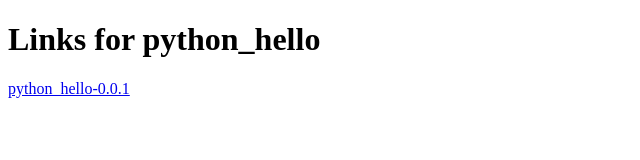
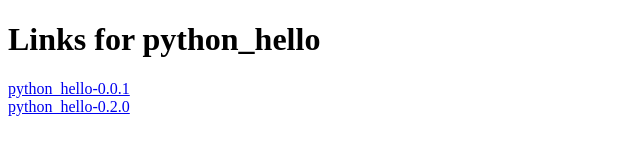
Before and after one commit to src-d/pypi-on-github-indexer, a plain HTML site: page docs/python-hello/index.html in a window 1280 px wide. Shown: the whole page, without its empty margins (0-640 px from the left). Drawn offline with Linux system fonts and the light colour scheme.

Commit message:
Update index for python-hello
Signed-off-by: Rafael Porres Molina <rafa@sourced.tech>

```diff
--- a/docs/python-hello/index.html
+++ b/docs/python-hello/index.html
@@ -6,6 +6,6 @@
 <body>
 <h1>Links for python_hello</h1>
 <a href="git+https://github.com/rporres/python_hello_world@v0.0.1#egg=python_hello-0.0.1" data-requires-python="&gt;=3.6.0">python_hello-0.0.1</a><br/>
-
+<a href="git+https://github.com/rporres/python_hello_world@v0.2.0#egg=python_hello-0.2.0" data-requires-python="&gt;=3.6.0">python_hello-0.2.0</a><br/>
 </body>
 </html>
```
Lines whose indentation alone changed are shown as unchanged.
